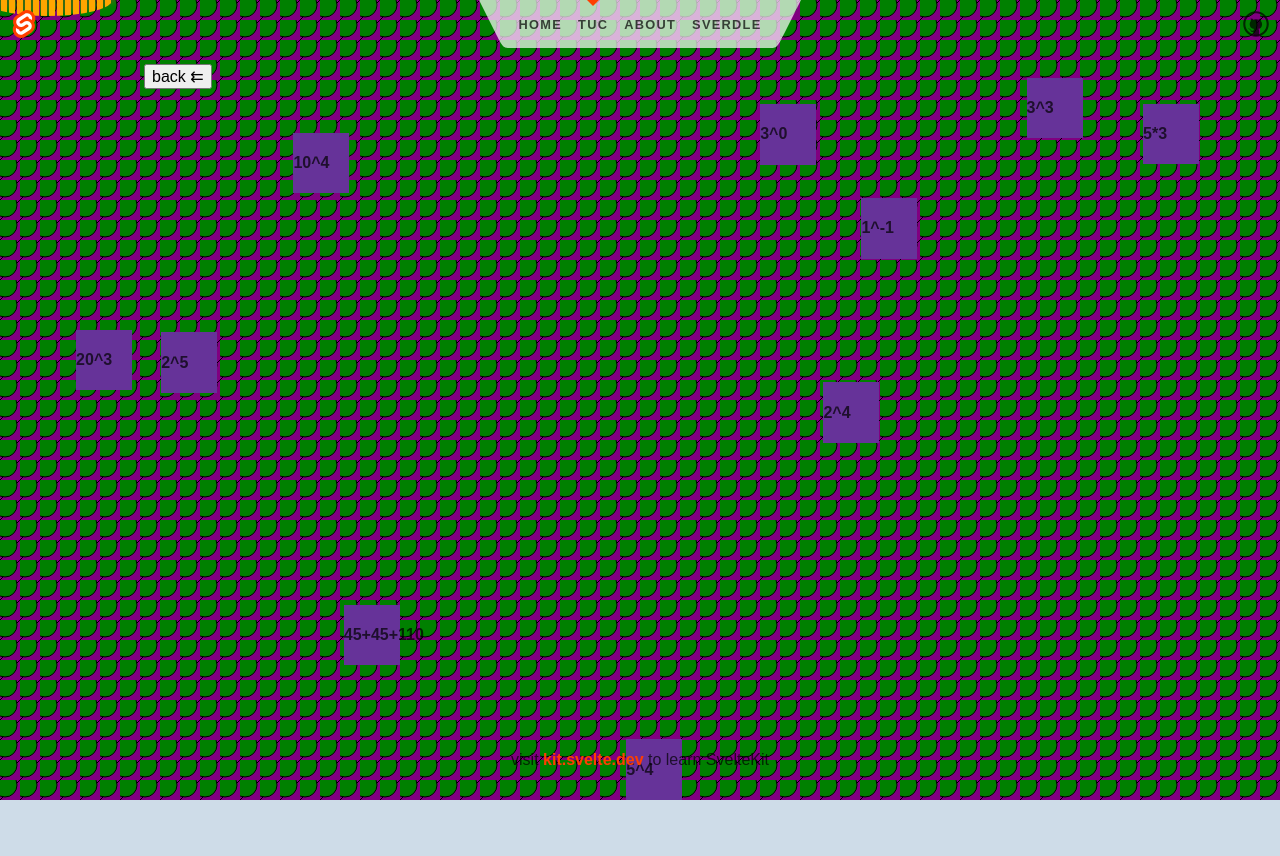
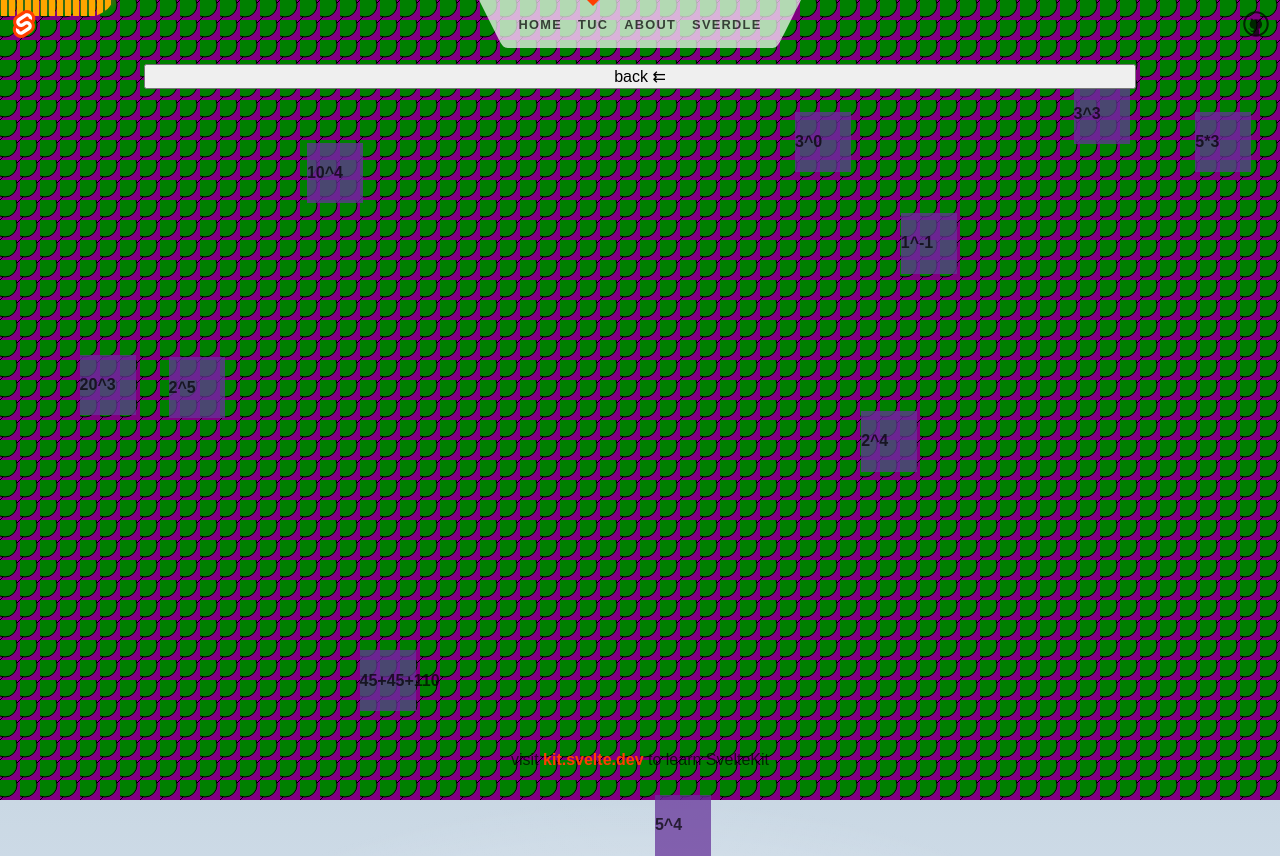
Before and after one commit to ed-ilyin/mathworm, a SvelteKit app: page /tuc/game in a window 1280 px wide. Before the commit the page ends 800 px from the top, so only its background shows below. Built offline with nearby package versions, Linux system fonts and the light colour scheme.

Commit message:
rolling back some things

```diff
--- a/src/routes/tuc/game/+page.svelte
+++ b/src/routes/tuc/game/+page.svelte
@@ -10,8 +10,8 @@
 			(seeds = exercises.map((exercise) => {
 				return {
 					exercise: exercise,
-					x: Math.random() * (window.innerWidth - size),
-					y: Math.random() * (window.innerHeight - size)
+					x: Math.random() * 100,
+					y: Math.random() * 100
 				};
 			}))
 	);
@@ -23,11 +23,13 @@
 </svelte:head>
 
 <a href="/tuc"><button>back ⇇</button></a>
-{#each seeds as seed}
-	<div class="seed" style="width:{size}px;eight:{size}px;left:{seed.x}px;top:{seed.y}px">
-		<h4>{seed.exercise}</h4>
-	</div>
-{/each}
+<div id="seeds">
+	{#each seeds as seed}
+		<div class="seed" style="width:{size}px;eight:{size}px;left:{seed.x}%;top:{seed.y}%">
+			<h4>{seed.exercise}</h4>
+		</div>
+	{/each}
+</div>
 <Worm kp={0.0001} ki={0.000001} kd={0.07}><Snake /></Worm>
 
 <!-- <Worm kp={0.04} ki={0.0005} kd={0.05} size={40} />
@@ -38,9 +40,16 @@
 	<Worm kp={0.0025} ki={0.00001} kd={0.2} size={4} /> -->
 
 <style>
+	a button {
+		width: 100%;
+	}
+	#seeds {
+		width: 100%;
+		height: 100%;
+	}
 	.seed {
 		position: absolute;
-		background: rebeccapurple;
+		background: #663399bb;
 		z-index: -1;
 	}
 </style>
--- a/src/routes/tuc/game/Snake.svelte
+++ b/src/routes/tuc/game/Snake.svelte
@@ -2,7 +2,7 @@
 	<pattern id="diagonalHatch" patternUnits="userSpaceOnUse" width="16" height="4">
 		<path d="M0,2 l16,0" style="stroke:orange; stroke-width:3" />
 	</pattern>
-	<ellipse cx="8" cy="32" rx="8" ry="32" fill="url(#diagonalHatch)" />SKJ
+	<ellipse cx="8" cy="32" rx="12" ry="32" fill="url(#diagonalHatch)" />SKJ
 	<circle cx="3" cy="3" r="3" />
 	<circle cx="13" cy="3" r="3" />
 </svg>
```
